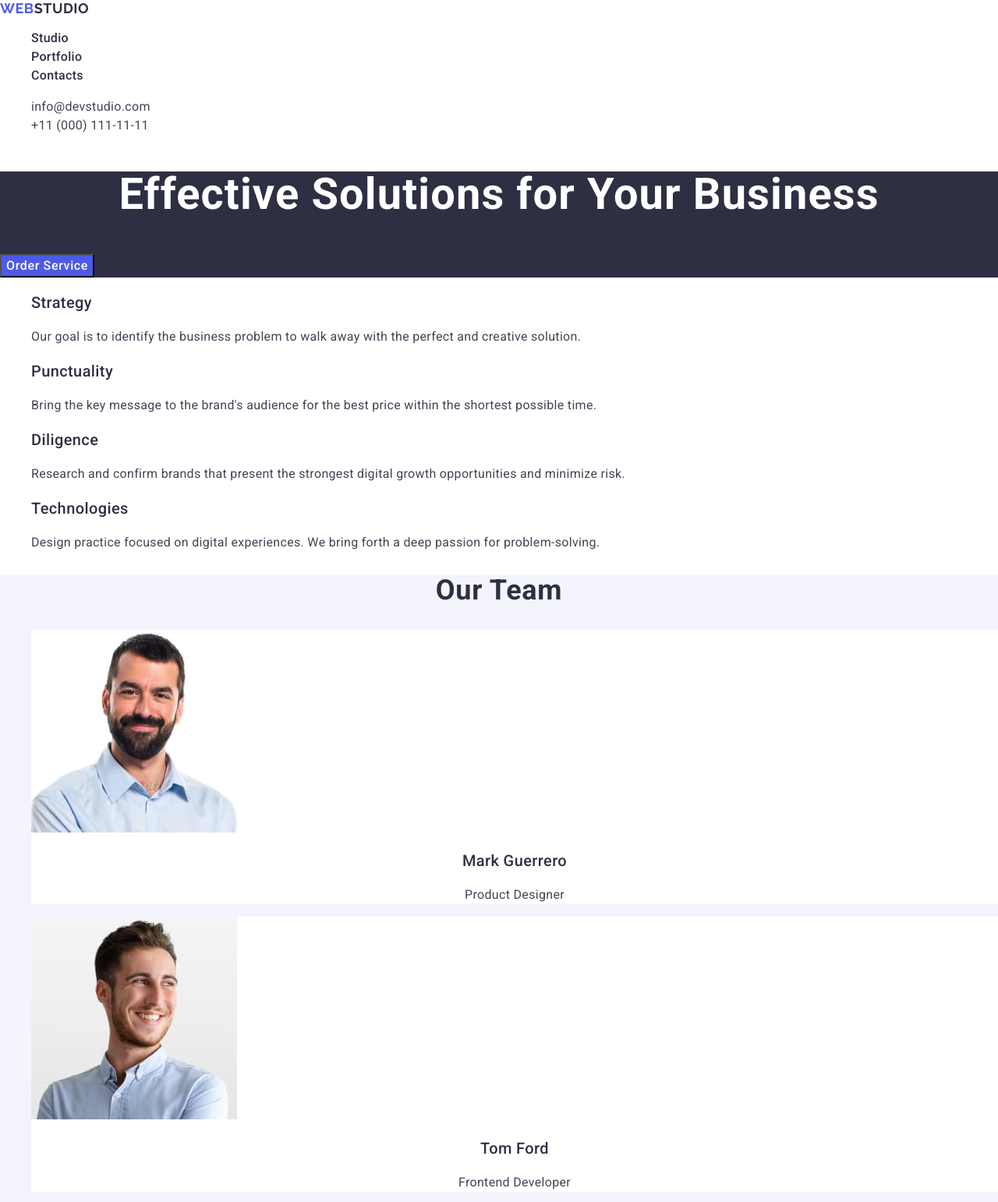
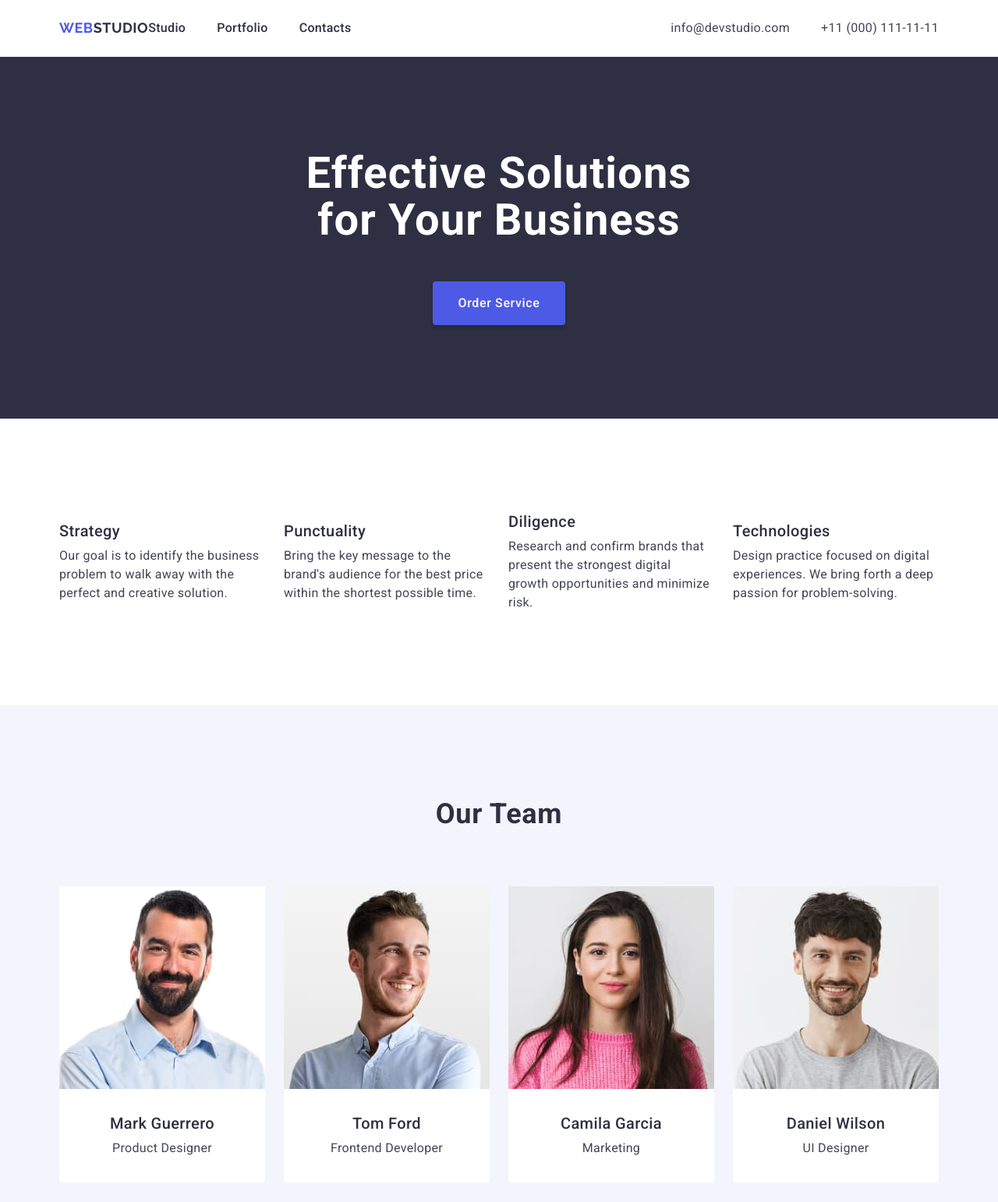
Before and after one commit to cldGryphem/goit-markup-hw-03, a plain HTML site: page index.html in a window 1280 px wide. Shown: the top 1542 px of the page at 78% size. Drawn offline with nearby package versions, Linux system fonts and the light colour scheme.

Commit message:
first try

```diff
--- a/css/styles.css
+++ b/css/styles.css
@@ -1,3 +1,18 @@
+body {
+    font-family: "Roboto", sans-serif;
+    color: #434455;
+    background-color: #fff;
+}
+
+h1,
+h2,
+h3,
+h4,
+h5,
+h6,
+p {
+    margin: 0;
+}
 
 a {
     text-decoration: none;
@@ -5,18 +20,21 @@ a {
 
 ul {
     list-style: none;
+    margin: 0;
+    padding: 0;
 }
 
 img {
-    max-width: 100%;
+    display: block;
 }
 
-body {
-    font-family: "Roboto", sans-serif;
-    color: #434455;
-    background-color: #fff;
+.container {
+    max-width: 1158px;
+    padding-left: 15px;
+    padding-right: 15px;
+    margin-left: auto;
+    margin-right: auto;
 }
-
 
 
 
@@ -27,10 +45,25 @@ body {
 
 
 
+.header-container {
+    display: flex;
+    align-items: center;
+    justify-content: space-between;
+    flex-direction: row;
+}
+
+
+
 .header {
+    border-bottom: 1px solid #e7e9fc;
 }
 
 .header-nav {
+    display: flex;
+    align-items: center;
+    justify-content: flex-start;
+    flex-direction: row;
+    margin-right: auto;
 }
 
 .logo {
@@ -41,6 +74,8 @@ body {
     text-transform: uppercase;
     letter-spacing: 0.03em;
     color: #4d5ae5;
+    /* width: 115px;
+    margin-right: 76px; */
 }
 
 .logo-accent {
@@ -48,6 +83,11 @@ body {
 }
 
 .header-list {
+    display: flex;
+    align-items: flex-start;
+    justify-content: flex-start;
+    flex-direction: row;
+    gap: 40px;
 }
 
 .header-item-list {
@@ -59,6 +99,8 @@ body {
     line-height: 1.5;
     letter-spacing: 0.02em;
     color: #2e2f42;
+    padding: 24px 0;
+    display: block;
 }
 
 .header-item-link:hover,
@@ -74,6 +116,11 @@ body {
 }
 
 .header-contacts {
+    display: flex;
+    align-items: flex-start;
+    justify-content: flex-start;
+    flex-direction: row;
+    gap: 40px;
 }
 
 .header-contacts-list {
@@ -101,6 +148,13 @@ body {
 
 .hero {
     background-color: #2e2f42;
+    padding-top: 188px;
+    padding-bottom: 188px;
+}
+
+.section {
+    padding-top: 120px;
+    padding-bottom: 120px;
 }
 
 .hero-title {
@@ -110,6 +164,11 @@ body {
     letter-spacing: 0.02em;
     text-align: center;
     color: #fff;
+    background-color: inherit;
+    max-width: 496px;
+    margin-left: auto;
+    margin-right: auto;
+    margin-bottom: 48px;
 }
 
 .hero-button {
@@ -120,6 +179,15 @@ body {
     color: #fff;
     background-color: #4d5ae5;
     cursor: pointer;
+    border-radius: 4px;
+    padding: 16px 32px;
+    min-width: 169px;
+    height: 56px;
+    border: none;
+    box-shadow: 0 4px 4px 0 rgba(0, 0, 0, 0.15);
+    margin-left: auto;
+    margin-right: auto;
+    display: block;
 }
 
 .hero-button:hover,
@@ -140,9 +208,15 @@ body {
 }
 
 .section-block {
+    display: flex;
+    align-items: center;
+    justify-content: flex-start;
+    flex-direction: row;
+    gap: 24px;
 }
 
 .section-item {
+    width: calc((100% - 72px) / 4);
 }
 
 .feautures-title {
@@ -151,6 +225,7 @@ body {
     line-height: 1.2;
     letter-spacing: 0.02em;
     color: #2e2f42;
+    margin-bottom: 8px;
 }
 
 .feautures-text {
@@ -181,13 +256,25 @@ body {
     text-align: center;
     color: #2e2f42;
     text-transform: capitalize;
+    margin-bottom: 72px;
 }
 
 .section-list {
+    display: flex;
+    align-items: center;
+    justify-content: space-between;
+    flex-direction: row;
+    gap: 24px;
 }
 
 .section-items {
     background-color: #fff;
+    border-radius: 0 0 4px 4px;
+    width: calc((100% - 72px) / 4);
+}
+
+.section-team-element {
+    padding: 32px 0;
 }
 
 .section-member-name {
@@ -197,6 +284,7 @@ body {
     text-align: center;
     letter-spacing: 0.02em;
     color: #2e2f42;
+    margin-bottom: 8px;
 }
 
 .section-member-text {
@@ -228,15 +316,31 @@ body {
     text-align: center;
     text-transform: capitalize;
     color: #2e2f42;
+    margin-bottom: 72px;
 }
 
 .section-third {
 }
 
 .portfolio-block {
+    display: flex;
+    flex-wrap: wrap;
+    align-items: flex-start;
+    justify-content: flex-start;
+    flex-direction: row;
+    column-gap: 24px;
+    row-gap: 48px;
 }
 
 .portfolio-item {
+    width: calc((100% - 48px) / 3);
+}
+
+.portfolio-wrap {
+    border-right: 1px solid #e7e9fc;
+    border-bottom: 1px solid #e7e9fc;
+    border-left: 1px solid #e7e9fc;
+    padding: 32px 16px;
 }
 
 .portfolio-item-img {
@@ -249,6 +353,7 @@ body {
     letter-spacing: 0.02em;
     text-align: center;
     color: #2e2f42;
+    margin-bottom: 8px;
 }
 
 .portfolio-text {
@@ -272,6 +377,8 @@ body {
 
 .footer {
     background-color: #2e2f42;
+    padding-top: 100px;
+    padding-bottom: 100px;
 }
 
 .footer-logo {
@@ -282,6 +389,8 @@ body {
     text-transform: uppercase;
     letter-spacing: 0.03em;
     color: #4d5ae5;
+    display: inline-block;
+    margin-bottom: 16px;
 }
 
 .footer-logo-accent {
@@ -294,4 +403,5 @@ body {
     line-height: 1.5;
     letter-spacing: 0.02em;
     color: #f4f4fd;
+    width: 264px;
 }
--- a/index.html
+++ b/index.html
@@ -34,6 +34,7 @@
 </head>
 <body>
     <header class="header">
+        <div class="container header-container">
             <nav class="header-nav">
                 <a class="logo" href="./index.html">Web<span class="logo-accent">Studio</span></a>
                     <ul class="header-list">
@@ -58,14 +59,18 @@
                 </li>
             </ul>
         </address>
+        </div>
     </header>
     <main>
-        <section class="hero">
+        <section class="hero section">
+            <div class="container">
                 <h1 class="hero-title" >Effective Solutions
                     for Your Business</h1>
                 <button class="hero-button" type="button">Order Service</button>
+            </div>
         </section>
-        <section class="section-first">
+        <section class="section-first section">
+            <div class="container">
                 <h2 hidden> Feautures</h2>
             <ul class="section-block">
                 <li class="section-item">
@@ -94,73 +99,100 @@
                     </p>
                 </li>
             </ul>
+            </div>
         </section>
-        <section class="section-second">
+        <section class="section-second section">
+            <div class="container">
                 <h2 class="section-second-title">Our Team</h2>
                 <ul class="section-list">
                     <li class="section-items">
                         <img class="team-member-img" src="./images/mark.jpg" alt="Mark Guerrero" width="264" height="260">
+                                <div class="section-team-element">
                                     <h3 class="section-member-name">Mark Guerrero</h3>
                                     <p class="section-member-text">Product Designer</p>
+                                </div>
                             </li>
                     <li class="section-items">
                         <img class="team-member-img" src="./images/tom.jpg" alt="Tom Ford" width="264" height="260">
+                                <div class="section-team-element">
                                     <h3 class="section-member-name">Tom Ford</h3>
                                     <p class="section-member-text">Frontend Developer</p>
+                                </div>
                             </li>
                     <li class="section-items">
                         <img class="team-member-img" src="./images/camila.jpg" alt="Camila Garcia" width="264" height="260">
+                                <div class="section-team-element">
                                     <h3 class="section-member-name">Camila Garcia</h3>
                                     <p class="section-member-text">Marketing</p>
+                                </div>
                             </li>
                     <li class="section-items">
                         <img class="team-member-img" src="./images/daniel.jpg" alt="Daniel Wilson" width="264" height="260">
+                                <div class="section-team-element">
                                     <h3 class="section-member-name">Daniel Wilson</h3>
                                     <p class="section-member-text">UI Designer</p>
+                                </div>
                             </li>
                 </ul>
+            </div>
         </section>
-        <section class="section-third">
+        <section class="section-third section">
+            <div class="container">
                 <h2 class="portfolio-title">Our Portfolio</h2>
                 <ul class="portfolio-block">
                     <li class="portfolio-item">
                         <img class="portfolio-item-img" src="./images/banking.jpg" alt="Banking App" width="360" height="300">
+                        <div class="portfolio-wrap">
                             <h3 class="portfolio-subtitle">Banking App</h3>
                             <p class="portfolio-text">App</p>
+                        </div>
                     </li>
                     <li class="portfolio-item">
                         <img class="portfolio-item-img" src="./images/cashless.jpg" alt="Cashless Payment" width="360" height="300">
+                        <div class="portfolio-wrap">
                             <h3 class="portfolio-subtitle">Cashless Payment</h3>
                             <p class="portfolio-text">Marketing</p>
+                        </div>
                     </li>
                     <li class="portfolio-item">
                         <img class="portfolio-item-img" src="./images/meditation.jpg" alt="Meditation App" width="360" height="300">
+                        <div class="portfolio-wrap">
                             <h3 class="portfolio-subtitle">Meditation App</h3>
                             <p class="portfolio-text">App</p>
+                        </div>
                     </li>
                     <li class="portfolio-item">
                         <img class="portfolio-item-img" src="./images/taxi.jpg" alt="Taxi Service" width="360" height="300">
+                        <div class="portfolio-wrap">
                             <h3 class="portfolio-subtitle">Taxi Service</h3>
                             <p class="portfolio-text">Marketing</p>
+                        </div>
                     </li>
                     <li class="portfolio-item">
                         <img class="portfolio-item-img" src="./images/screen.jpg" alt="Screen Illustrations" width="360" height="300">
+                        <div class="portfolio-wrap">
                             <h3 class="portfolio-subtitle">Screen Illustrations</h3>
                             <p class="portfolio-text">Design</p>
+                        </div>
                     </li>
                     <li class="portfolio-item">
                         <img class="portfolio-item-img" src="./images/courses.jpg" alt="Online Courses" width="360" height="300">
+                        <div class="portfolio-wrap">
                             <h3 class="portfolio-subtitle">Online Courses</h3>
                             <p class="portfolio-text">Marketing</p>
+                        </div>
                     </li>
                 </ul>
+            </div>
         </section>
     </main>
     <footer class="footer">
+        <div class="container">
             <a class="footer-logo" href="./index.html">Web<span class="footer-logo-accent">Studio</span></a>
             <p class="footer-text">
                 Increase the flow of customers and sales for your business with digital marketing & growth solutions.
             </p>
+        </div>
     </footer>
 </body>
 </html>
```
Lines whose indentation alone changed are shown as unchanged.
